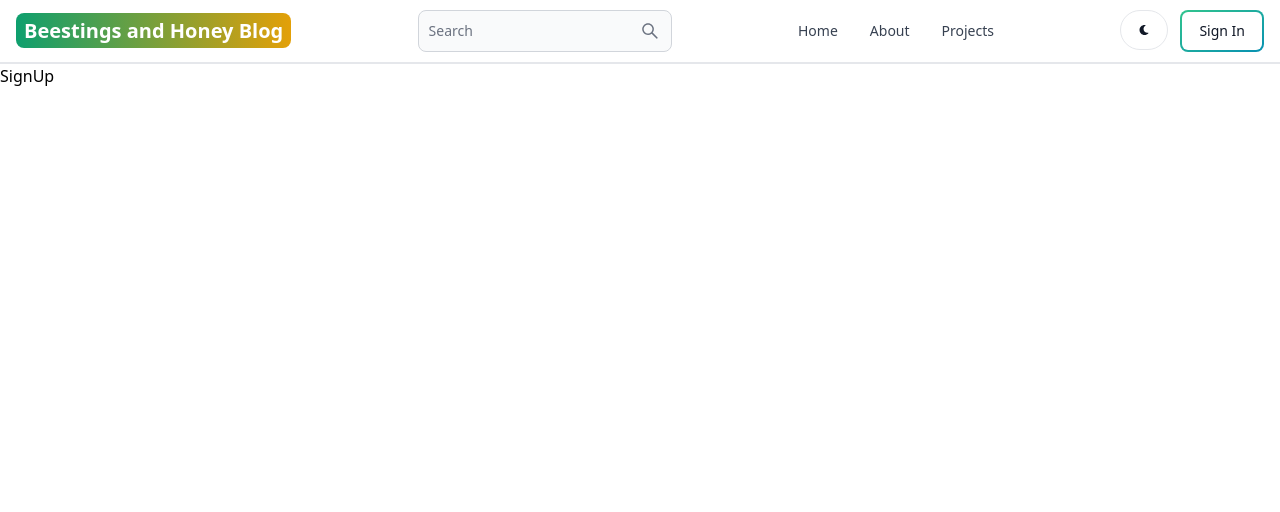
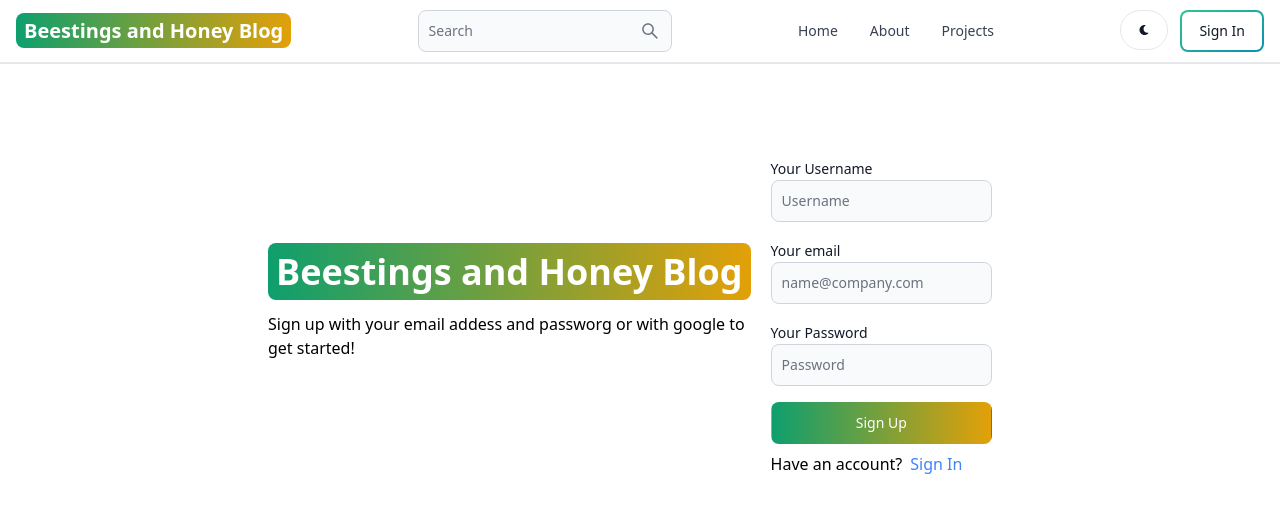
Before and after one commit to locious7/bsh-blog, a React (Vite) app in the folder client/: page /sign-up in a window 1280 px wide. Shown: the top 512 px of the page. Built offline with nearby package versions, Linux system fonts and the light colour scheme.

Commit message:
create signup page ui

```diff
--- a/client/src/pages/SignUp.jsx
+++ b/client/src/pages/SignUp.jsx
@@ -1,7 +1,65 @@
+import { Button, Label, TextInput } from 'flowbite-react'
 import React from 'react'
+import { Link } from 'react-router-dom'
 
 export default function SignUp() {
   return (
-    <div>SignUp</div>
+    <div className='min-h-screen mt-20'>
+      <div className='flex p-3 max-w-3xl mx-auto flex-col md:flex-row md:items-center gap-5'>
+        {/* {left} */}
+        <div className='flex-1'>
+          <Link
+            to="/"
+            className="whitespace-nowrap font-bold dark:text-white text-4xl"
+          >
+            <span className="px-2 py-1 bg-gradient-to-r from-green-500 to-yellow-400 rounded-lg text-white">
+              Beestings and Honey Blog
+            </span>
+          </Link>
+          <p className='text-md mt-5 mb-5'>
+            Sign up with your email addess and passworg or with google to get started!
+          </p>
+        </div>
+        {/* {right} */}
+        <div className='flex-1'>
+          <form className='flex flex-col gap-4 w-full md:w-full xl:w-full max-w-xs sm:max-w-sm md:max-w-md lg:max-w-lg'>
+            <div className=''>
+              <Label value='Your Username' />
+              <TextInput
+                type='text'
+                placeholder='Username'
+                id='username'
+              />
+            </div>
+            <div className=''>
+              <Label value='Your email' />
+              <TextInput
+                type='text'
+                placeholder='name@company.com'
+                id='email'
+              />
+            </div>
+            <div className=''>
+              <Label value='Your Password' />
+              <TextInput
+                type='text'
+                placeholder='Password'
+                id='password'
+              />
+            </div>
+            <Button className='bg-gradient-to-r from-green-500 to-yellow-400' type='submit'>
+              Sign Up
+            </Button>
+          </form>
+          <div className='flex gap-2 mt-2'>
+            <span>Have an account?</span>
+            <Link to='/sign-in' className='text-blue-500'>Sign In</Link>
+          </div>
+        </div>
+        <div className=''>
+
+        </div>
+      </div>
+    </div>
   )
 }
```
